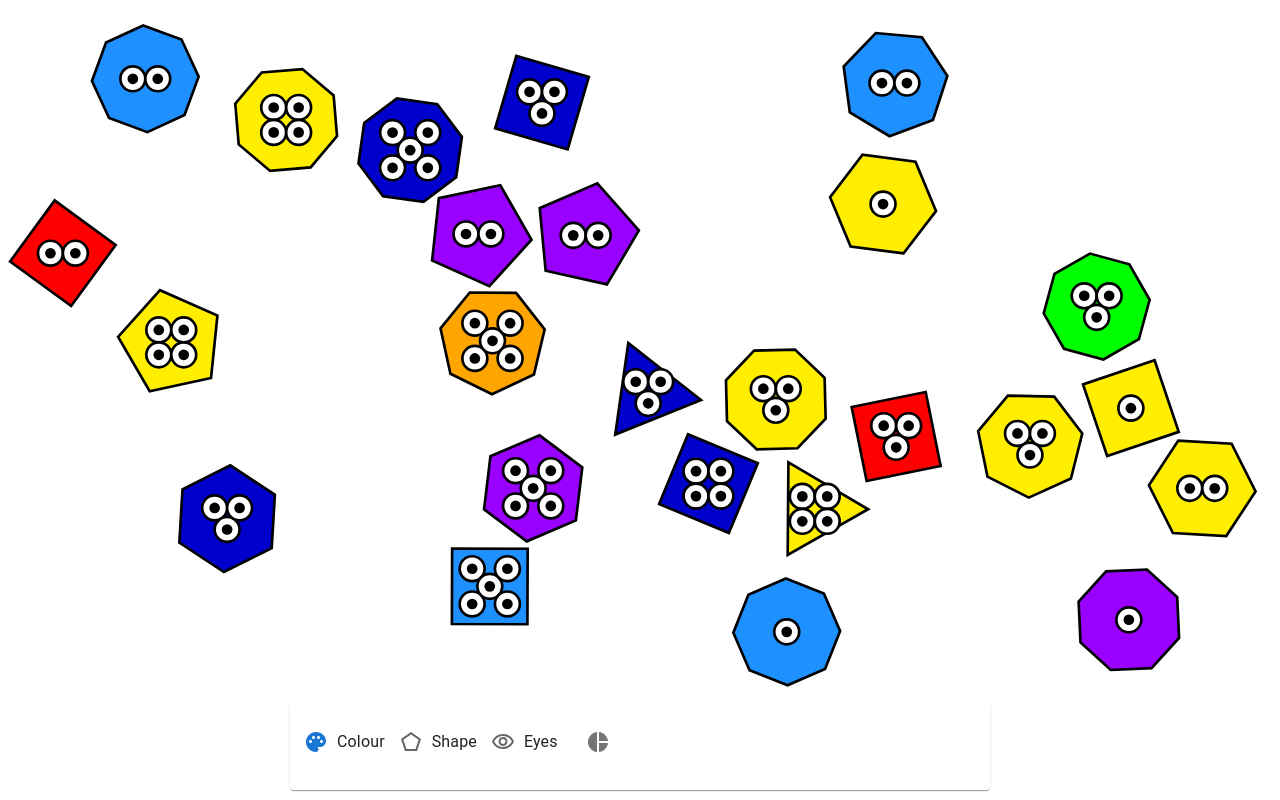
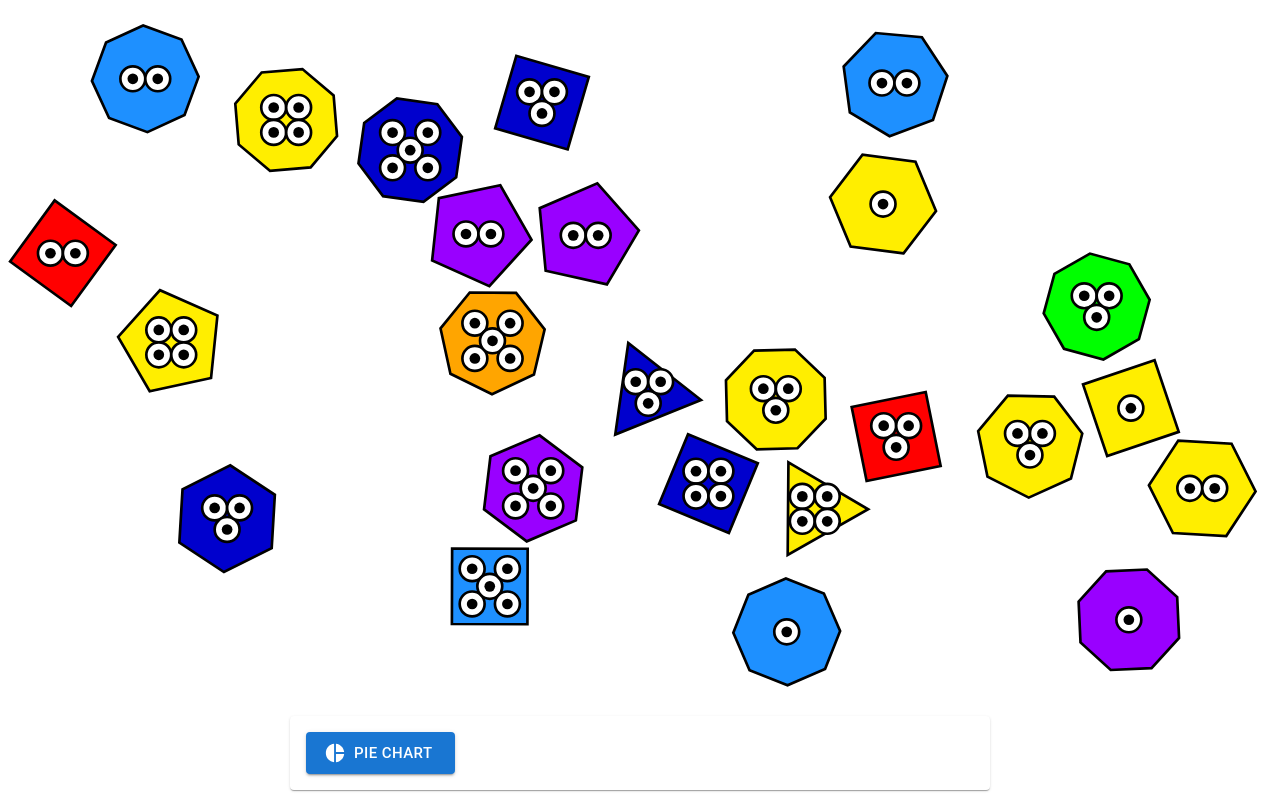
Before and after one commit to alecmce/playground, a React (Vite) app: page / in a window 1280 px wide. Built offline with nearby package versions, Linux system fonts and the light colour scheme.

Commit message:
Sorts out the UI into the first pass of a scalable structure

```diff
--- a/src/App.tsx
+++ b/src/App.tsx
@@ -1,8 +1,6 @@
-import { Card, CardContent } from '@mui/material'
 import { Fragment, ReactElement, useCallback, useMemo, useState } from 'react'
 import './App.css'
-import { PieChartOptions } from './components/CategoryOptions'
-import { PiechartSlider } from './components/PiechartSlider'
+import { Ui } from './components/UI'
 import { useAppState } from './lib/app-state'
 import { clampCreatures } from './lib/clamp-point'
 import { makeCreatures } from './lib/creatures'
@@ -14,8 +12,8 @@ import { useCreaturesDrag } from './lib/use-creatures-drag'
 import { useRadius } from './lib/use-radius'
 import { useTick } from './lib/use-tick'
 import { useWindowSize } from './lib/use-window-size'
-import { AppState, STATE_TYPE, iterate, triggerPie } from './model/app-state'
-import { CATEGORY, Creature } from './model/creatures'
+import { AppState, STATE_TYPE, iterate } from './model/app-state'
+import { Creature } from './model/creatures'
 import { Point } from './model/geometry'
 import { PieChart } from './model/piechart'
 import { PushApart } from './model/push-apart'
@@ -33,13 +31,9 @@ export function App(): ReactElement {
   const size = useWindowSize({ marginBottom: 100 })
   const { width, height } = size
 
-  // const [gotoRing, setGotoRing] = useState<boolean>(false)
-  const [, setVersion] = useState<number>(0)
   const [canvas, setCanvas] = useState<HTMLCanvasElement | null>(null)
   const [target, setTarget] = useState<Creature | null>(null)
   const [state, dispatchAppState] = useAppState()
-  const { type } = state
-  // const [scale, setScale] = useState<number>(1)
 
   const random = useMemo(() => makeTwister(Math.random()), [])
 
@@ -55,8 +49,7 @@ export function App(): ReactElement {
 
   const tick = useCallback((deltaTime: number) => {
     dispatchAppState(iterate(deltaTime))
-    setVersion(version => version + 1)
-  }, [setVersion])
+  }, [dispatchAppState])
 
   useTick(tick)
 
@@ -70,35 +63,9 @@ export function App(): ReactElement {
       <div className="layer">
         <canvas ref={setCanvas} width={width} height={height} style={{ width, height }}/>
       </div>
-      <div className="layer">
-        <div className="overlay">
-          <Card>
-            <CardContent>
-              { showTemp() && (
-                <Fragment>
-                  <PieChartOptions onClick={onPieChart} />
-                </Fragment>
-              ) }
-              { showPiechartSlider() && <PiechartSlider state={state} dispatchAppState={dispatchAppState} /> }
-            </CardContent>
-          </Card>
-        </div>
-      </div>
+      <Ui pieChart={pieChart} state={state} dispatchAppState={dispatchAppState} />
     </Fragment>
   )
-
-  function showTemp(): boolean {
-    return type === STATE_TYPE.FREE
-  }
-
-  function showPiechartSlider(): boolean {
-    return type !== STATE_TYPE.FREE && type !== STATE_TYPE.CLOSE_PIE
-  }
-
-  function onPieChart(categories: CATEGORY[]): void {
-    pieChart.init(categories)
-    dispatchAppState(triggerPie())
-  }
 }
 
 interface DrawProps {
@@ -122,6 +89,7 @@ function draw(props: DrawProps): void {
 
   switch (type) {
     case STATE_TYPE.FREE:              return drawFree()
+    case STATE_TYPE.PIE_CHART_CONFIG:  return drawFree()
     case STATE_TYPE.ENTER_PIE:         return drawEnterPie(quadInOut(time / duration))
     case STATE_TYPE.ENTER_OVERLAY_PIE: return drawEnterPieOverlay(quadOut(time / duration))
     case STATE_TYPE.PIE_OVERLAID:      return drawPieOverlaid()
--- a/src/components/CategoryOptions.tsx
+++ b/src/components/CategoryOptions.tsx
@@ -1,24 +1,22 @@
-import { Checkbox, FormControlLabel, IconButton } from '@mui/material'
-import { Dispatch, Fragment, ReactElement, SetStateAction, useState } from 'react'
+import { Checkbox, FormControlLabel } from '@mui/material'
+import { Dispatch, Fragment, ReactElement, SetStateAction } from 'react'
 
 import Palette from '@mui/icons-material/Palette'
 import PaletteOutlined from '@mui/icons-material/PaletteOutlined'
 import Pentagon from '@mui/icons-material/Pentagon'
 import PentagonOutlined from '@mui/icons-material/PentagonOutlined'
-import PieChart from '@mui/icons-material/PieChart'
 import Visibility from '@mui/icons-material/Visibility'
 import VisibilityOutlined from '@mui/icons-material/VisibilityOutlined'
 import { CATEGORY } from 'src/model/creatures'
 
 
 interface Props {
-  onClick: (catgories: CATEGORY[]) => void
+  categories:    Set<CATEGORY>
+  setCategories: Dispatch<SetStateAction<Set<CATEGORY>>>
 }
 
-export function PieChartOptions(props: Props): ReactElement {
-  const { onClick } = props
-
-  const [categories, setCategories] = useState<Set<CATEGORY>>(new Set([CATEGORY.COLOR]))
+export function CategoryOptions(props: Props): ReactElement {
+  const { categories, setCategories } = props
 
   return (
     <Fragment>
@@ -46,9 +44,6 @@ export function PieChartOptions(props: Props): ReactElement {
         color="secondary"
         onChange={(_, isChecked) => toggleCategory(CATEGORY.EYES, isChecked)}
       />
-      <IconButton aria-label="pie-chart" size="large" onClick={() => onClick(Array.from(categories))}>
-        <PieChart />
-      </IconButton>
     </Fragment>
   )
 
--- /dev/null
+++ b/src/components/FeatureChoice.tsx
@@ -0,0 +1,36 @@
+import { Button } from '@mui/material'
+import { Fragment, ReactElement } from 'react'
+
+import PieChart from '@mui/icons-material/PieChart'
+import { AppStateAction, STATE_TYPE, jump } from 'src/model/app-state'
+
+
+interface Props {
+  dispatchAppState: (action: AppStateAction) => void
+  disabled?:        true
+}
+
+export function FeatureChoice(props: Props): ReactElement {
+  const { dispatchAppState, disabled } = props
+
+  return (
+    <Fragment>
+      <Button
+        aria-label="pie-chart"
+        color="primary"
+        disabled={disabled}
+        onClick={selectPieChart}
+        size="large"
+        startIcon={<PieChart />}
+        variant="contained"
+      >
+        Pie Chart
+      </Button>
+    </Fragment>
+  )
+
+  function selectPieChart(): void {
+    dispatchAppState(jump({ type: STATE_TYPE.PIE_CHART_CONFIG, time: 0 }))
+  }
+
+}
--- /dev/null
+++ b/src/components/PieChartConfig.tsx
@@ -0,0 +1,33 @@
+import { IconButton } from '@mui/material'
+import { Fragment, ReactElement, useState } from 'react'
+
+import PlayArrow from '@mui/icons-material/PlayArrow'
+import { AppStateAction, STATE_TYPE, jump } from 'src/model/app-state'
+import { CATEGORY } from 'src/model/creatures'
+import { PieChart } from 'src/model/piechart'
+import { CategoryOptions } from './CategoryOptions'
+
+
+interface Props {
+  pieChart:         PieChart
+  dispatchAppState: (action: AppStateAction) => void
+}
+
+export function PieChartConfig(props: Props): ReactElement {
+  const { pieChart, dispatchAppState } = props
+  const [categories, setCategories] = useState<Set<CATEGORY>>(new Set([CATEGORY.COLOR]))
+
+  return (
+    <Fragment>
+      <CategoryOptions categories={categories} setCategories={setCategories} />
+      <IconButton aria-label="pie-chart" size="large" onClick={onClick}>
+        <PlayArrow />
+      </IconButton>
+    </Fragment>
+  )
+
+  function onClick(): void {
+    pieChart.init(Array.from(categories))
+    dispatchAppState(jump({ type: STATE_TYPE.ENTER_PIE, time: 0 }))
+  }
+}
--- /dev/null
+++ b/src/components/UI.tsx
@@ -0,0 +1,45 @@
+import { Card, CardContent } from '@mui/material'
+import { ReactElement } from 'react'
+import { AppState, AppStateAction, STATE_TYPE } from 'src/model/app-state'
+import { PieChart } from 'src/model/piechart'
+import { FeatureChoice } from './FeatureChoice'
+import { PieChartConfig } from './PieChartConfig'
+import { PiechartSlider } from './PiechartSlider'
+
+
+interface Props {
+  pieChart:         PieChart
+  state:            AppState
+  dispatchAppState: (action: AppStateAction) => void
+}
+
+export function Ui(props: Props): ReactElement {
+  const { pieChart, state, dispatchAppState } = props
+  const { type } = state
+
+  return (
+    <div className="layer">
+      <div className="overlay">
+        <Card>
+          <CardContent sx={{ '&:last-child': { paddingBottom: 2 }}}>
+            { getContents() }
+          </CardContent>
+        </Card>
+      </div>
+    </div>
+  )
+
+  function getContents(): ReactElement | null {
+    switch (type) {
+      case STATE_TYPE.FREE:              return <FeatureChoice dispatchAppState={dispatchAppState} />
+      case STATE_TYPE.PIE_CHART_CONFIG:  return <PieChartConfig pieChart={pieChart} dispatchAppState={dispatchAppState} />
+      case STATE_TYPE.ENTER_PIE:         return <PiechartSlider state={state} dispatchAppState={dispatchAppState} />
+      case STATE_TYPE.ENTER_OVERLAY_PIE: return <PiechartSlider state={state} dispatchAppState={dispatchAppState} />
+      case STATE_TYPE.PIE_OVERLAID:      return <PiechartSlider state={state} dispatchAppState={dispatchAppState} />
+      case STATE_TYPE.EXIT_OVERLAY_PIE:  return <PiechartSlider state={state} dispatchAppState={dispatchAppState} />
+      case STATE_TYPE.EXIT_PIE:          return <PiechartSlider state={state} dispatchAppState={dispatchAppState} />
+      case STATE_TYPE.CLOSE_PIE:         return <FeatureChoice disabled dispatchAppState={dispatchAppState} />
+      default:                           return null
+    }
+  }
+}
--- a/src/lib/app-state.ts
+++ b/src/lib/app-state.ts
@@ -52,13 +52,14 @@ interface TransitionState {
 }
 
 export const STATE_DURATIONS: Record<STATE_TYPE, number> = {
+  [STATE_TYPE.CLOSE_PIE]:         500,
   [STATE_TYPE.ENTER_OVERLAY_PIE]: 3000,
   [STATE_TYPE.ENTER_PIE]:         3000,
   [STATE_TYPE.EXIT_OVERLAY_PIE]:  3000,
   [STATE_TYPE.EXIT_PIE]:          2000,
   [STATE_TYPE.FREE]:              Infinity,
+  [STATE_TYPE.PIE_CHART_CONFIG]:  Infinity,
   [STATE_TYPE.PIE_OVERLAID]:      Infinity,
-  [STATE_TYPE.CLOSE_PIE]:         500,
 }
 
 const TRANSITION_STATES: Partial<Record<STATE_TYPE, TransitionState>> = {
--- a/src/model/app-state.ts
+++ b/src/model/app-state.ts
@@ -1,5 +1,6 @@
 export enum STATE_TYPE {
   FREE              = 'free',
+  PIE_CHART_CONFIG  = 'pie-chart-config',
   ENTER_PIE         = 'enter-pie',
   ENTER_OVERLAY_PIE = 'enter-overlay-pie',
   PIE_OVERLAID      = 'pie-overlaid',
```
